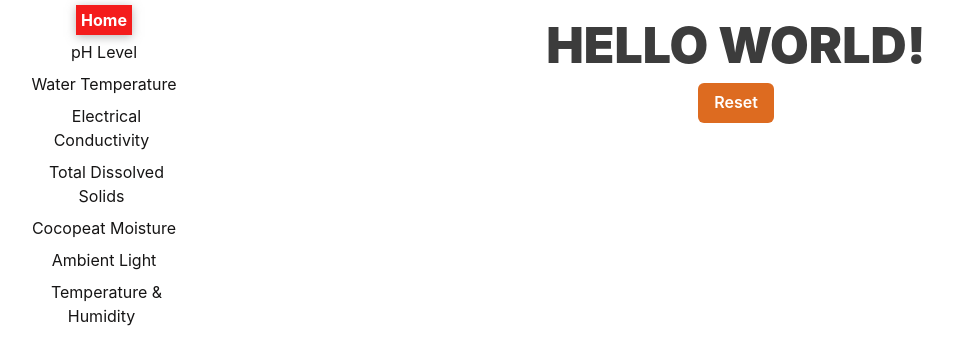
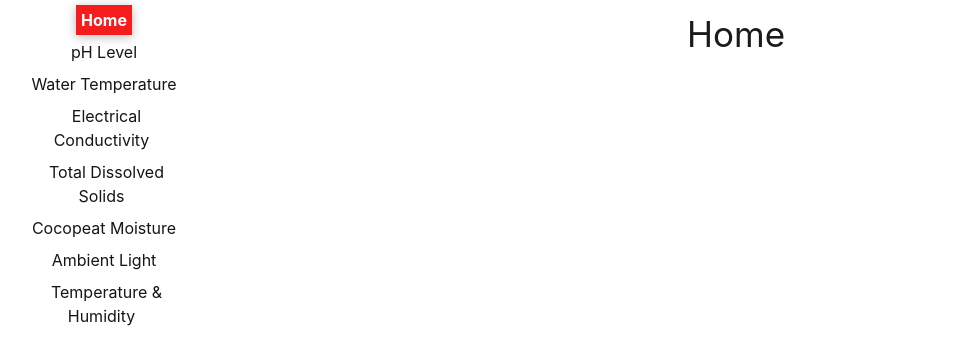
Before and after one commit to hydro-thesis/farmcup_website, a React (Vite) app in the folder frontend-workshop/: page / in a window 1280 px wide. Shown: the top 364 px of the page, without its empty margins (4-957 px from the left). Built offline with nearby package versions, Linux system fonts and the light colour scheme.

Commit message:
Initial-dashboard-setup-home

```diff
--- a/frontend-workshop/src/index.css
+++ b/frontend-workshop/src/index.css
@@ -27,9 +27,10 @@
 /* END OF TABLE CSS */
 
 h1 {
-  color: rgb(255, 255, 255);
-  text-align: left;
+  color: rgb(27, 27, 27);
+  text-align: center;
   font-size: 35px;
+
 }
 
 /* -------------------- APP.JSX -----------------------------*/
--- a/frontend-workshop/src/pages/Home/Home.jsx
+++ b/frontend-workshop/src/pages/Home/Home.jsx
@@ -1,6 +1,8 @@
 import '../../App.css'
 import { Button } from '@chakra-ui/react';
 import mockApi from '../../utils/mockApi';
+import HomeIndex from '../../components/Home/home-index';
+
 
 function Home () {
   const handleCancel = () => {
@@ -10,13 +12,7 @@ function Home () {
 
   return (
     <>
-      <h1 id='home'> HELLO WORLD! </h1>
-      <Button
-        data-test-id='btn-reset-home'
-        colorScheme = 'orange'
-        onClick = {handleCancel}>
-        Reset
-      </Button>
+      <HomeIndex/>
     </>
   )
 }
```
